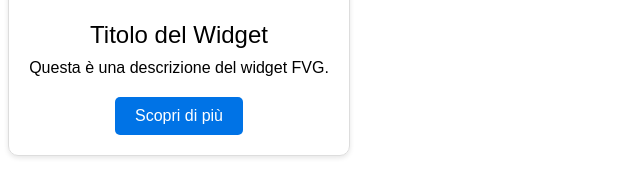
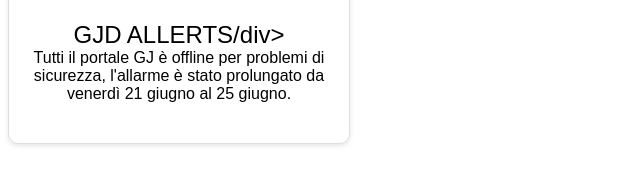
Before and after one commit to PCA-GJD/allerts, a plain HTML site: page Index.html in a window 1280 px wide. Shown: the part 132-328 px from the top of the page, without its empty margins (0-640 px from the left). Drawn offline with Linux system fonts and the light colour scheme.

Commit message:
Update Index.html

```diff
--- a/Index.html
+++ b/Index.html
@@ -43,9 +43,8 @@
 <body>
     <div class="widget-container">
         <img src="logo.svg" alt="Logo" class="widget-logo">
-        <div class="widget-title">Titolo del Widget</div>
-        <div class="widget-text">Questa è una descrizione del widget FVG.</div>
-        <a href="#" class="widget-button">Scopri di più</a>
+        <div class="widget-title">GJD ALLERTS/div>
+        <div class="widget-text">Tutti il portale GJ è offline per problemi di sicurezza, l'allarme è stato prolungato da venerdì 21 giugno al 25 giugno.</div>
     </div>
 </body>
 </html>
```
